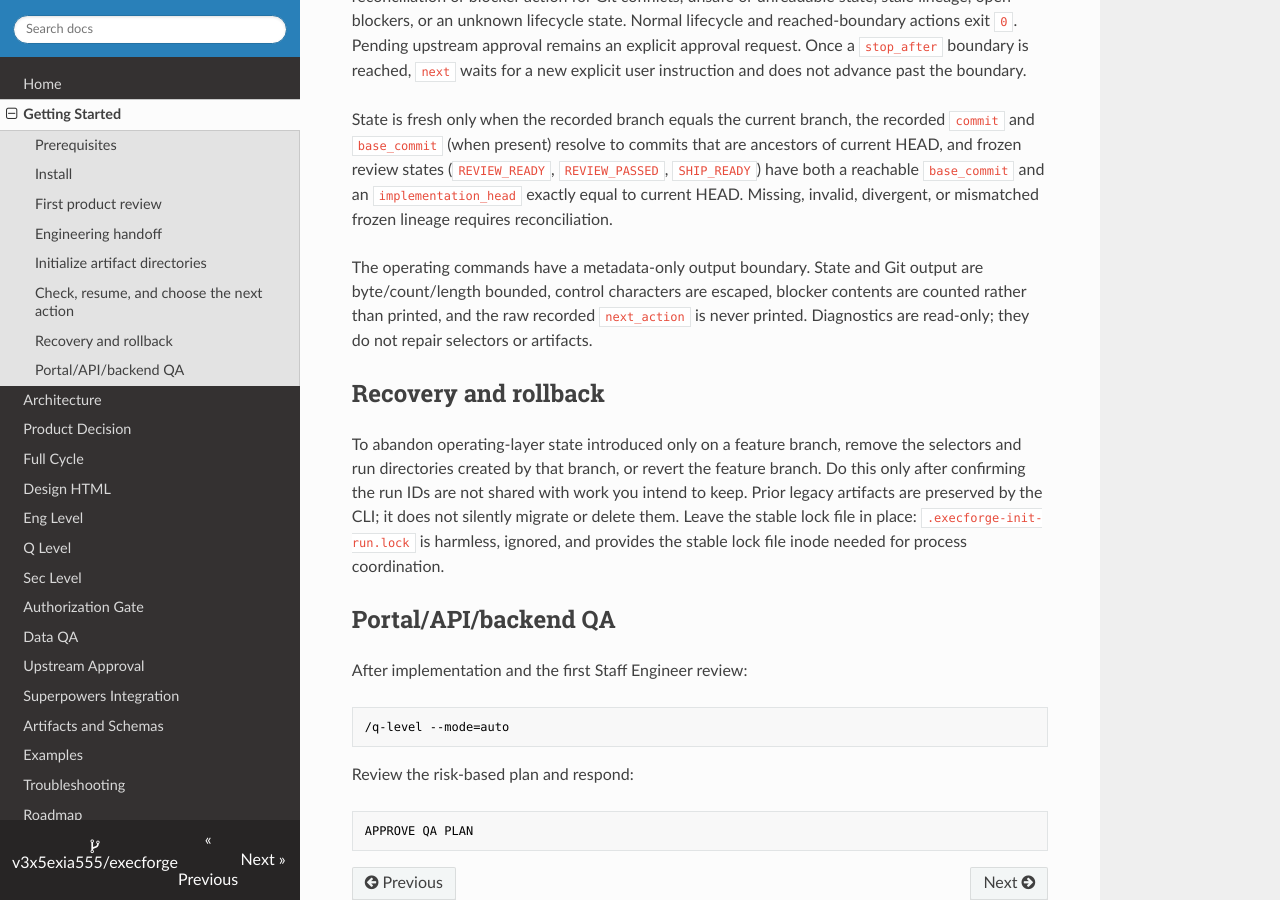
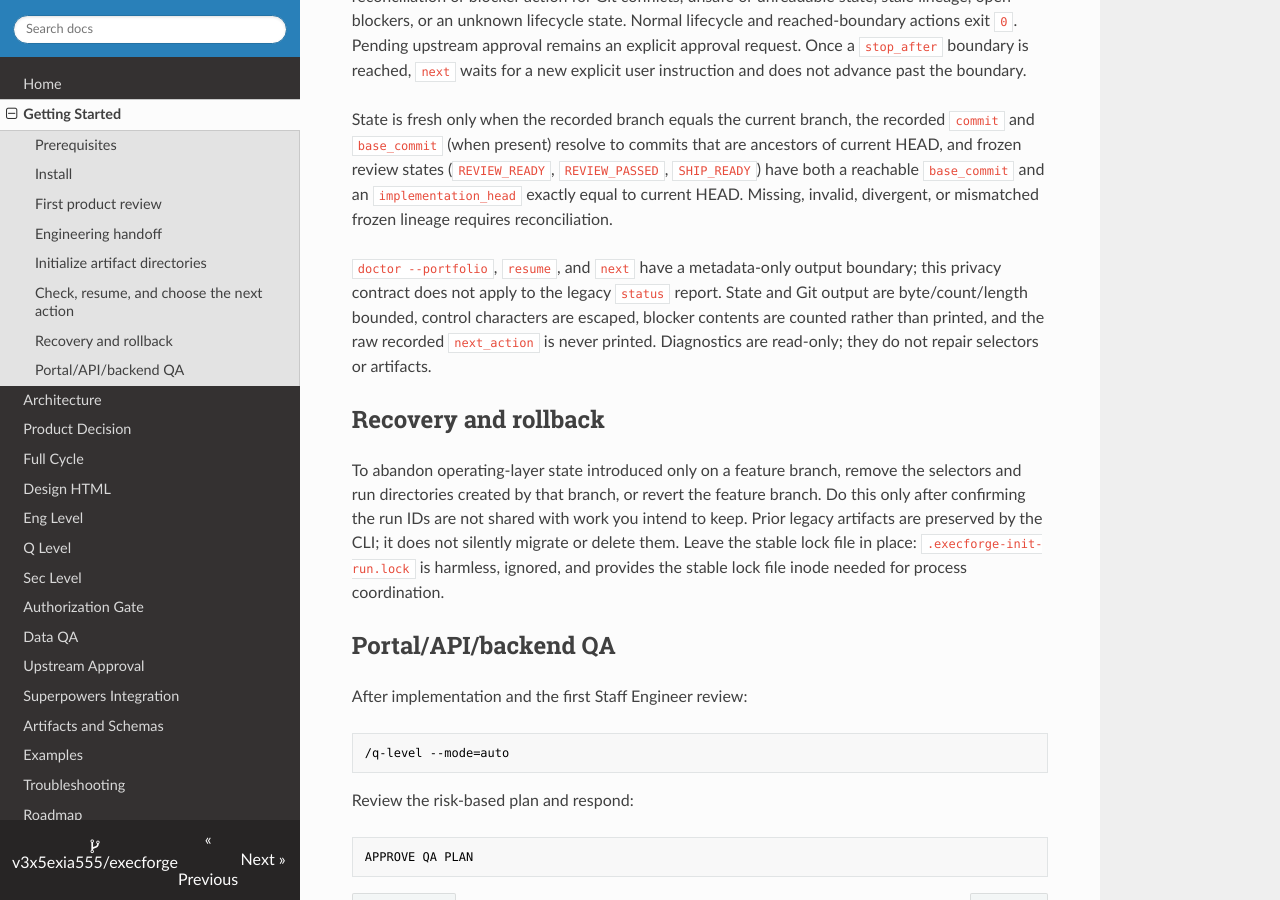
Before and after one commit to v3x5exia555/execforge, an MkDocs documentation site: the page built from docs/getting-started.md, in a window 1280 px wide and 900 px high, scrolled down 2160 px. Built offline with MkDocs 1.6.1, drawn with Linux system fonts in a browser that asks for light colours; nearby versions of some CDN libraries.

Commit message:
docs: scope operating privacy contract

```diff
--- a/docs/getting-started.md
+++ b/docs/getting-started.md
@@ -116,11 +116,12 @@ ancestors of current HEAD, and frozen review states (`REVIEW_READY`,
 `implementation_head` exactly equal to current HEAD. Missing, invalid,
 divergent, or mismatched frozen lineage requires reconciliation.
 
-The operating commands have a metadata-only output boundary. State and Git
-output are byte/count/length bounded, control characters are escaped, blocker
-contents are counted rather than printed, and the raw recorded `next_action`
-is never printed. Diagnostics are read-only; they do not repair selectors or
-artifacts.
+`doctor --portfolio`, `resume`, and `next` have a metadata-only output boundary;
+this privacy contract does not apply to the legacy `status` report. State and
+Git output are byte/count/length bounded, control characters are escaped,
+blocker contents are counted rather than printed, and the raw recorded
+`next_action` is never printed. Diagnostics are read-only; they do not repair
+selectors or artifacts.
 
 ## Recovery and rollback
 
```
Also changed, not shown: .eng-level/operating-layer-phase-1/tdd-evidence.md (+32 -0 lines), 1 other file.
